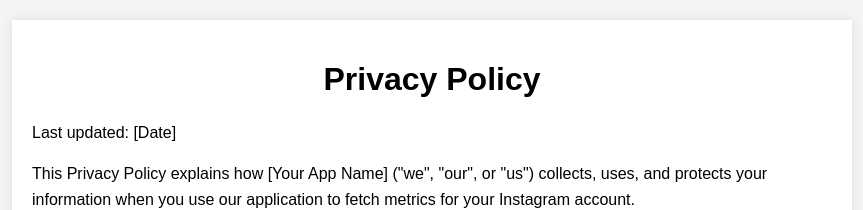
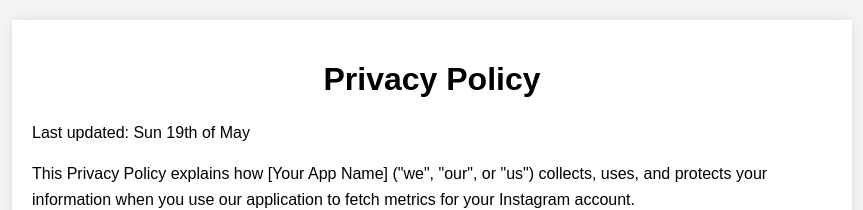
Before and after one commit to nairesc/fb-privacy-policy, a plain HTML site: page my_app_policy.html in a window 1280 px wide. Shown: the top 210 px of the page, without its empty margins (208-1071 px from the left). Drawn offline with Linux system fonts and the light colour scheme.

Commit message:
Update my_app_policy.html

```diff
--- a/my_app_policy.html
+++ b/my_app_policy.html
@@ -32,7 +32,7 @@
 <body>
     <div class="container">
         <h1>Privacy Policy</h1>
-        <p>Last updated: [Date]</p>
+        <p>Last updated: Sun 19th of May</p>
         <p>This Privacy Policy explains how [Your App Name] ("we", "our", or "us") collects, uses, and protects your information when you use our application to fetch metrics for your Instagram account.</p>
 
         <h2>Information We Collect</h2>
```
